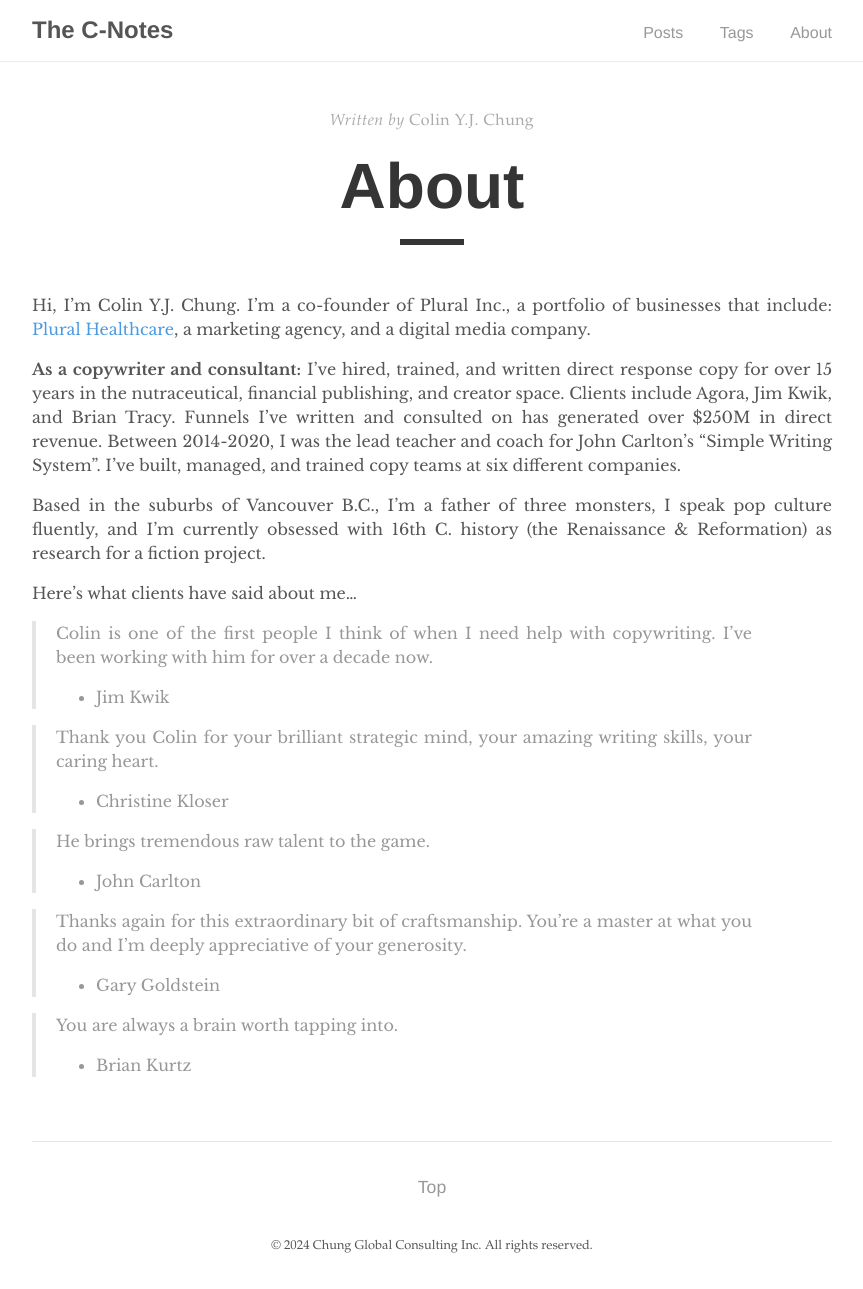
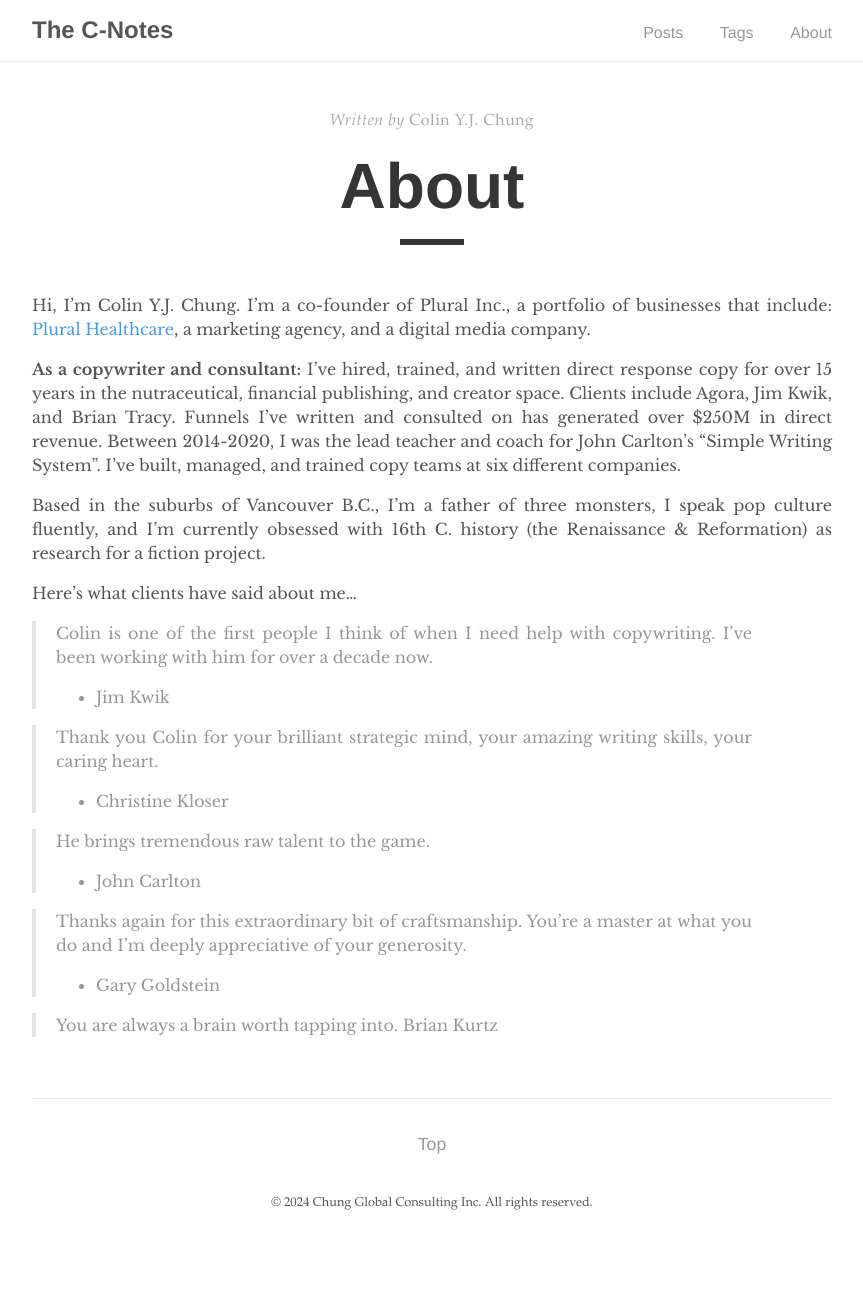
Before and after one commit to colinyjchung/cnotes, a Jekyll site: the page built from _pages/about.md, in a window 1280 px wide. Shown: the whole page, without its empty margins (208-1071 px from the left). Built offline with Jekyll 4.4.1, drawn with Linux system fonts in a browser that asks for light colours; after the commit the page ends 1246 px from its top, so only the background shows below that.

```diff
--- a/_pages/about.md
+++ b/_pages/about.md
@@ -13,16 +13,16 @@ Based in the suburbs of Vancouver B.C., I'm a father of three monsters, I speak
 Here's what clients have said about me...
 
 > Colin is one of the first people I think of when I need help with copywriting. I've been working with him for over a decade now.
-- Jim Kwik
+> - Jim Kwik
 
 > Thank you Colin for your brilliant strategic mind, your amazing writing skills, your caring heart.
-- Christine Kloser
+> - Christine Kloser
 
 > He brings tremendous raw talent to the game.
-- John Carlton
+> - John Carlton
 
 > Thanks again for this extraordinary bit of craftsmanship. You're a master at what you do and I'm deeply appreciative of your generosity.
-- Gary Goldstein
+> - Gary Goldstein
 
 > You are always a brain worth tapping into.
-- Brian Kurtz
+Brian Kurtz
```
